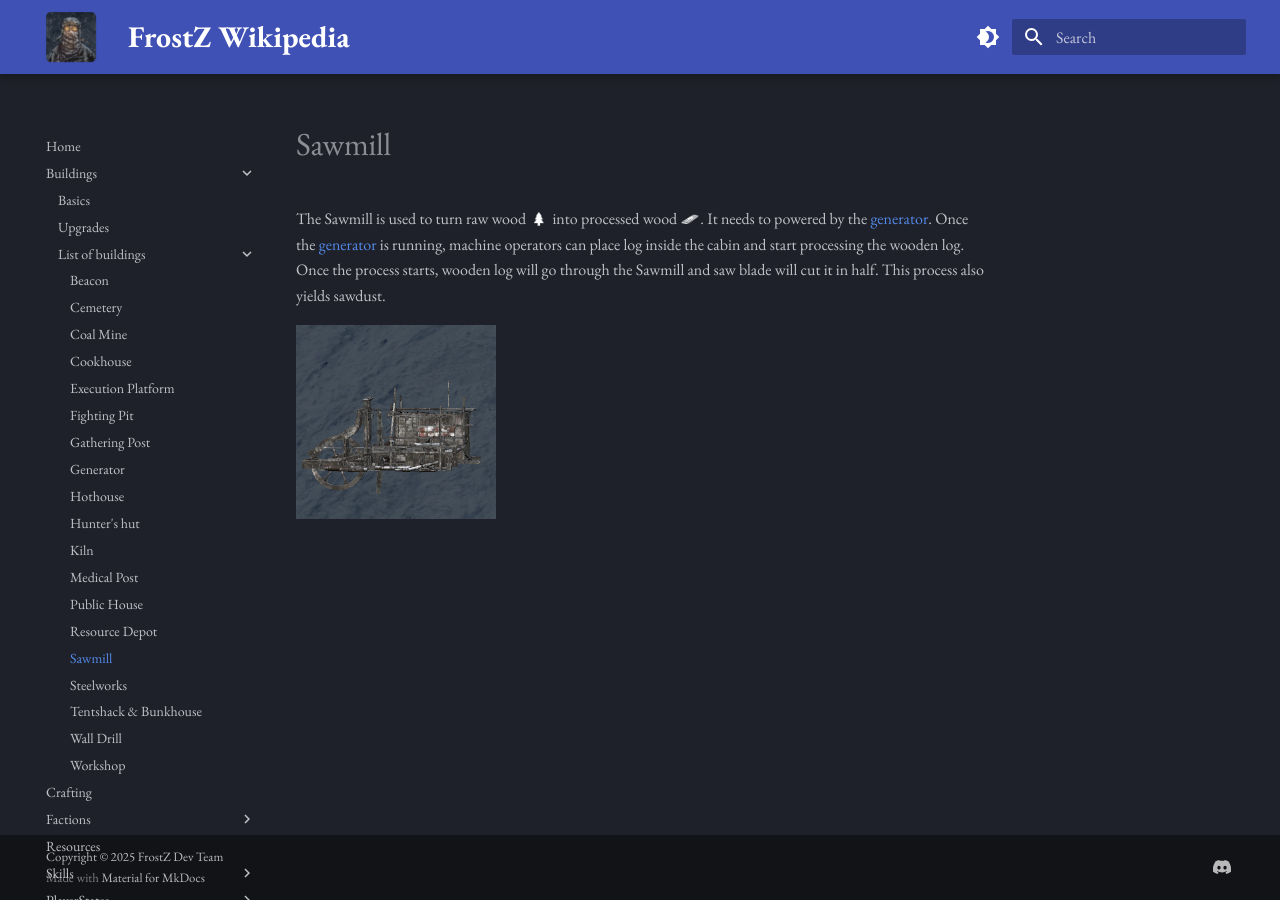
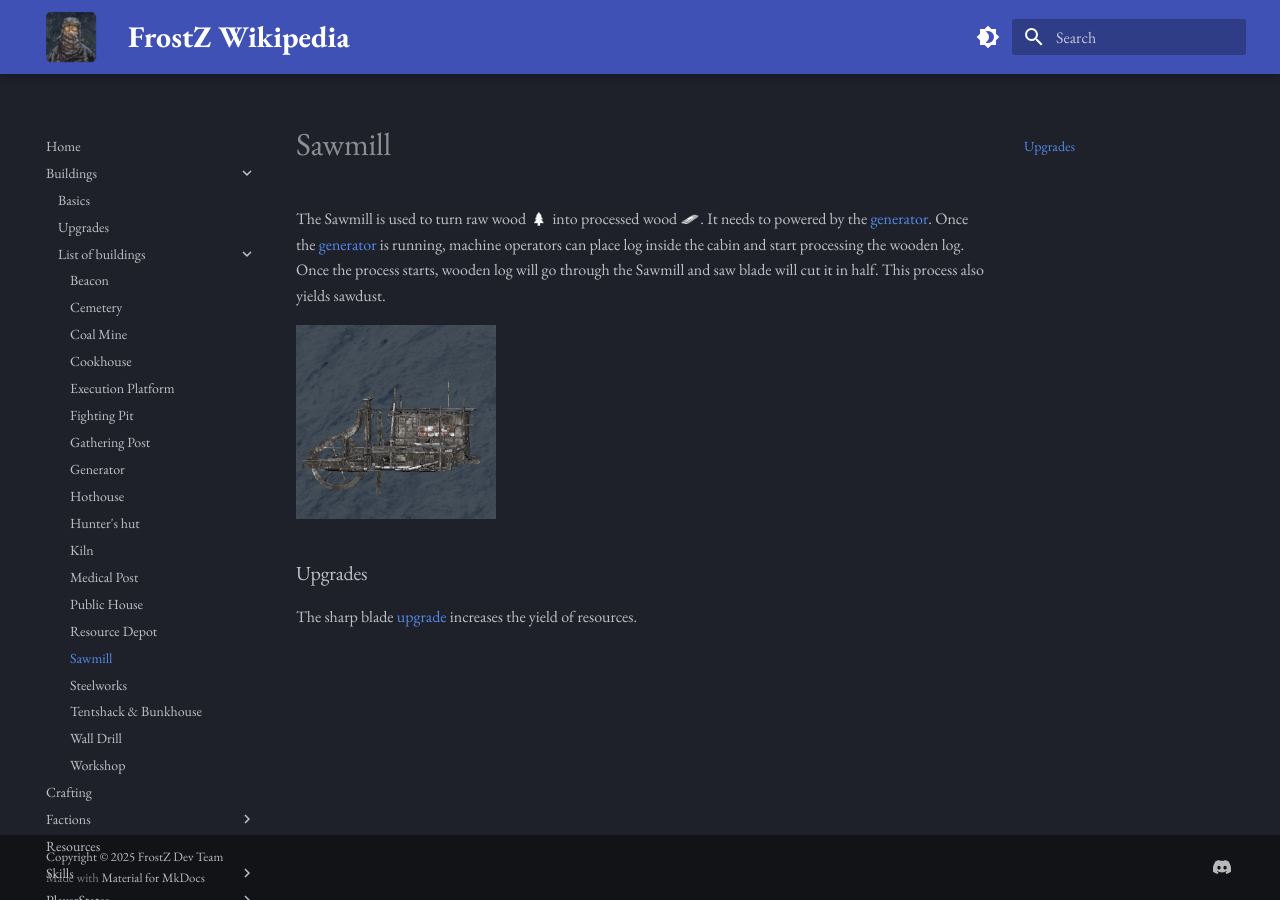
Before and after one commit to FrostZDev/Wiki, an MkDocs documentation site: the page built from docs/Buildings/sawmill.md, in a window 1280 px wide. Built offline with MkDocs 1.6.1 and Material for MkDocs 9.7.7, drawn with Linux system fonts in a browser that asks for light colours; some web fonts are replaced.

Commit message:
add sawmill upgrade

```diff
--- a/docs/Buildings/sawmill.md
+++ b/docs/Buildings/sawmill.md
@@ -1,3 +1,7 @@
 The Sawmill is used to turn raw wood ![IconSmall](../assets/images/WoodRaw.png) into processed wood ![IconSmall](../assets/images/Wood.png). It needs to powered by the [generator](generator.md). Once the [generator](generator.md) is running, machine operators can place log inside the cabin and start processing the wooden log. Once the process starts, wooden log will go through the Sawmill and saw blade will cut it in half. This process also yields sawdust.
 
 ![](../assets/images/sawmill.png)
+
+### Upgrades
+
+The sharp blade [upgrade](Upgrades.md) increases the yield of resources.
```
